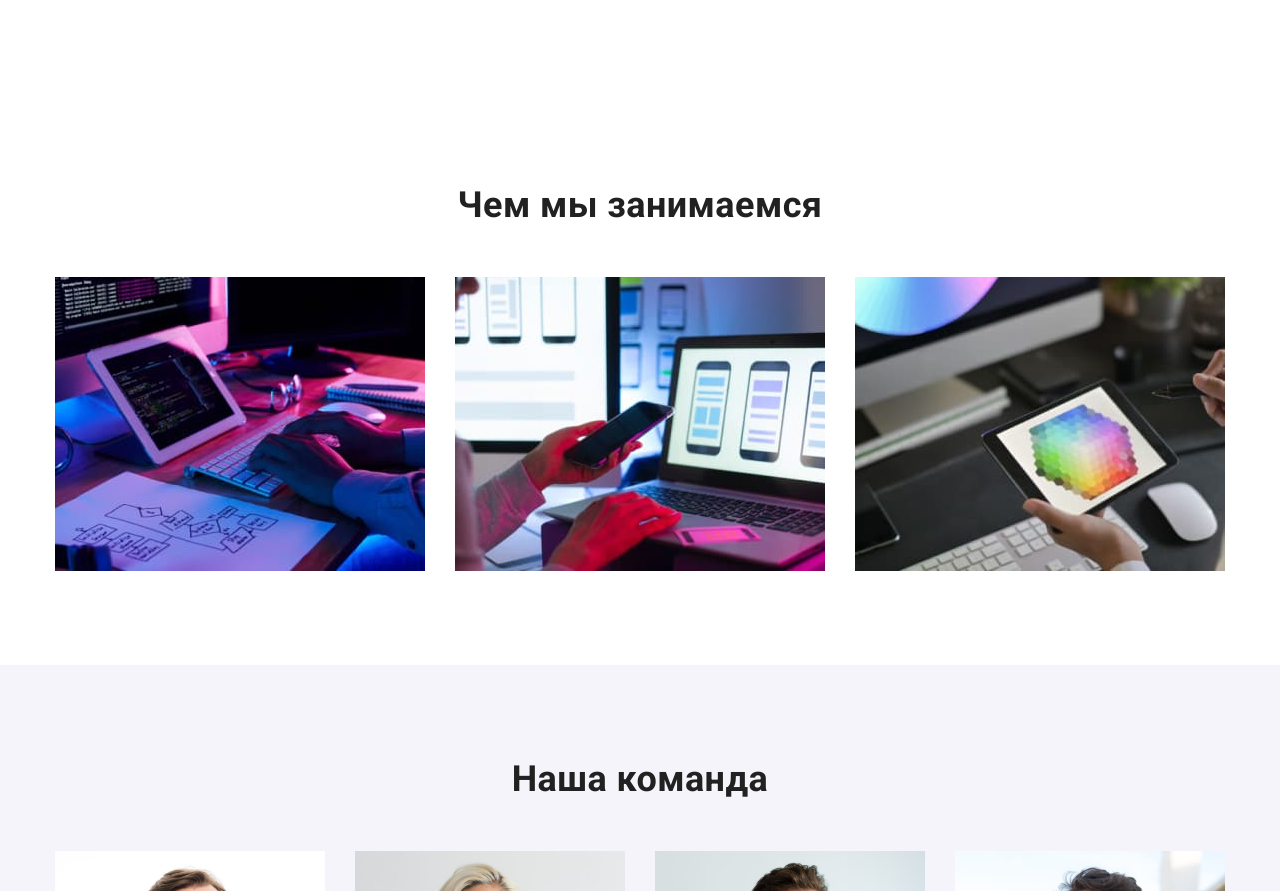
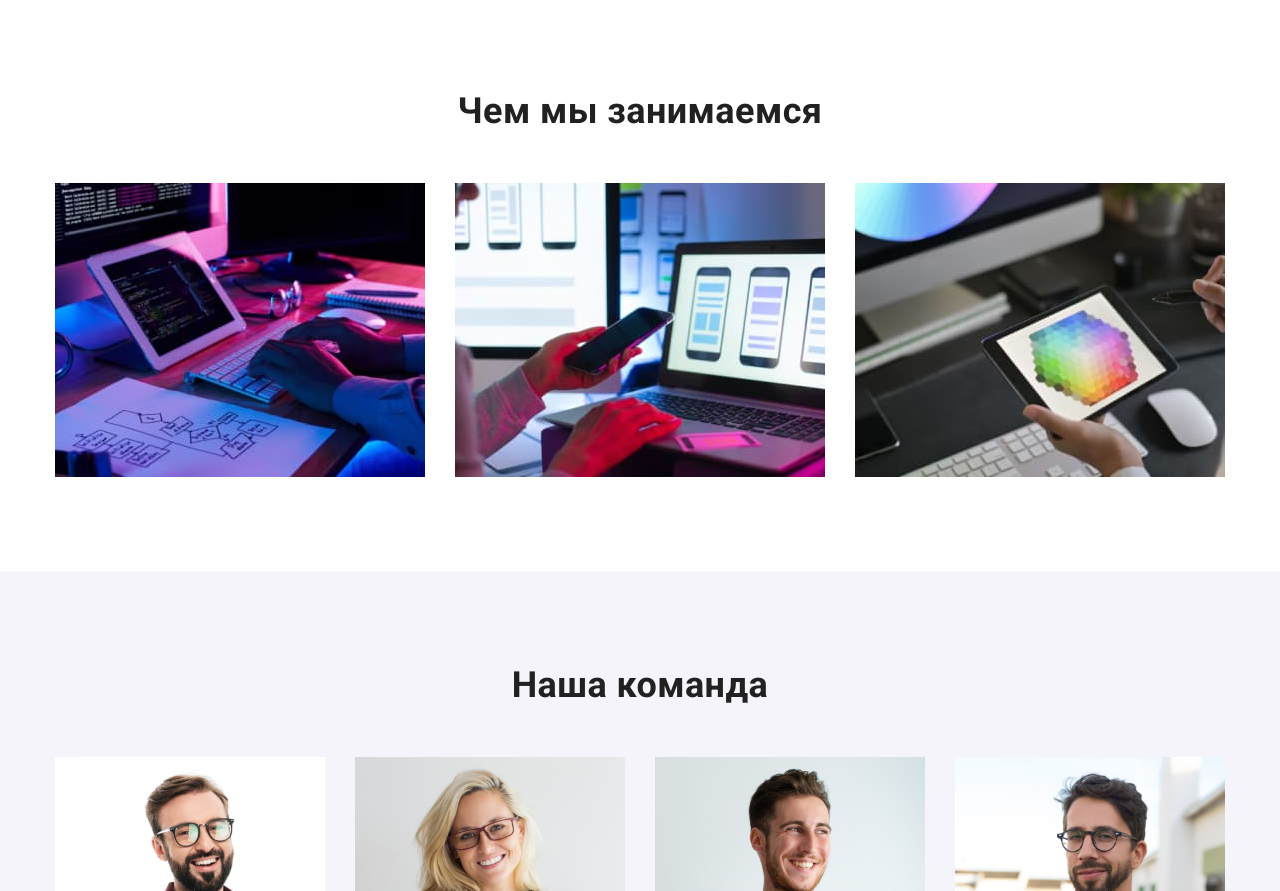
Before and after one commit to MaryDorma/goit-markup-hw-08, a plain HTML site: page index.html in a window 1280 px wide. Shown: the part 876-1767 px from the top of the page. Drawn offline with nearby package versions, Linux system fonts and the light colour scheme; files whose address does not match are found by name.

Commit message:
upd hw#3 12/06

```diff
--- a/css/styless.css
+++ b/css/styless.css
@@ -203,7 +203,7 @@ img {
 /* --------------------чем мы занимаемся (main page)---------------------- */
 .main-subtitle {
   min-width: 1170px;
-  padding: 94px 0 94px 0;
+  padding-bottom: 94px;
 }
 
 .about-msubtitle {
```
